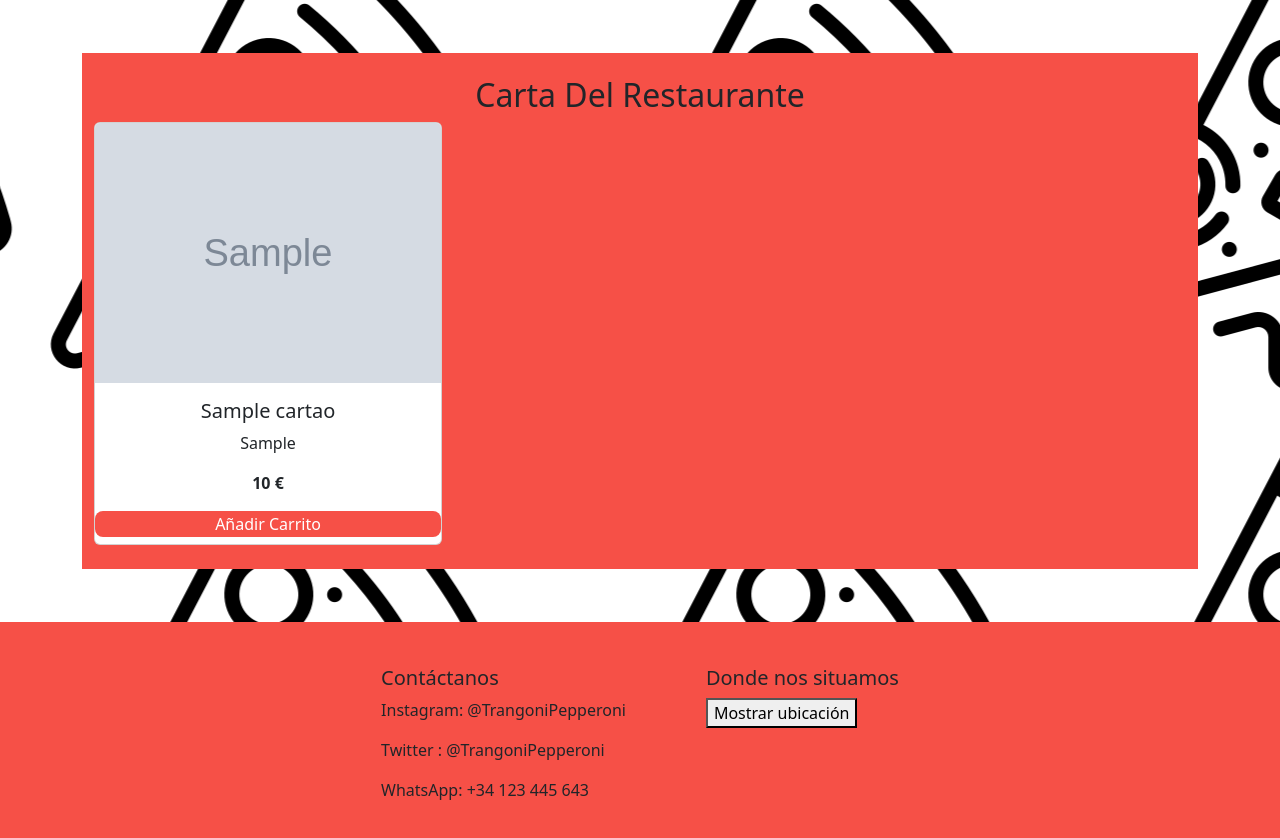
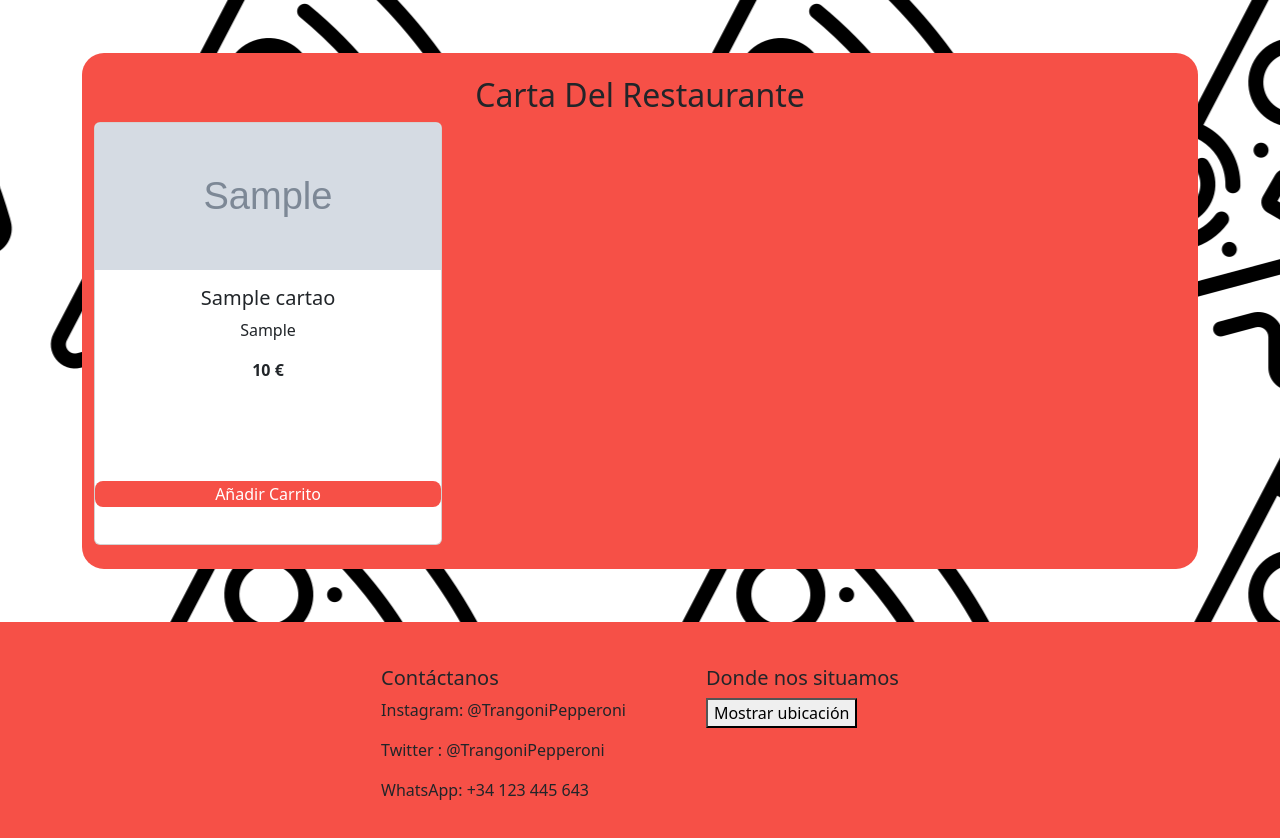
Before and after one commit to RaFaN23/ProjectClaseFinal, a Django app: page /carta/ in a window 1280 px wide. Shown: the part 76-914 px from the top of the page. Run offline with Django 5.2, Linux system fonts and the light colour scheme; tables that the repository leaves empty hold one stand-in row (values such as "Sample post"); grey boxes marked "Sample" are stand-in pictures; some web fonts are replaced.

Commit message:
cambios interfaz carta

```diff
--- a/Proyecto/static/css/carta.css
+++ b/Proyecto/static/css/carta.css
@@ -21,6 +21,7 @@
     margin-top: 3%;
     margin-bottom: 3%;
     padding-top: 1%;
+    border-radius: 22px;
 }
 
 .titulo_carta{
@@ -78,3 +79,12 @@
 .colorboton{
     color: white;
 }
+
+.ajustes_foto{
+    max-width: 100%;
+    max-height: 35%;
+}
+
+.editar_carta{
+    max-height: 50%;
+}
--- a/Proyecto/templates/carta.html
+++ b/Proyecto/templates/carta.html
@@ -18,8 +18,8 @@
                 {% for c in carta %}
                     <div class="col-md-4 mb-4">
                         <div class="card h-100">
-                            <img src="{{ c.imagen }}" class="card-img-top" alt="{{ c.nombre }}">
-                            <div class="card-body">
+                            <img src="{{ c.imagen }}" class="card-img-top ajustes_foto" alt="">
+                            <div class="editar_carta card-body">
                                 <h5 class="card-title">{{ c.nombre }}</h5>
                                 <p class="card-text">{{ c.ingredientes }}</p>
                                 <p class="card-text fw-bold">{{ c.precio }} €</p>
```
